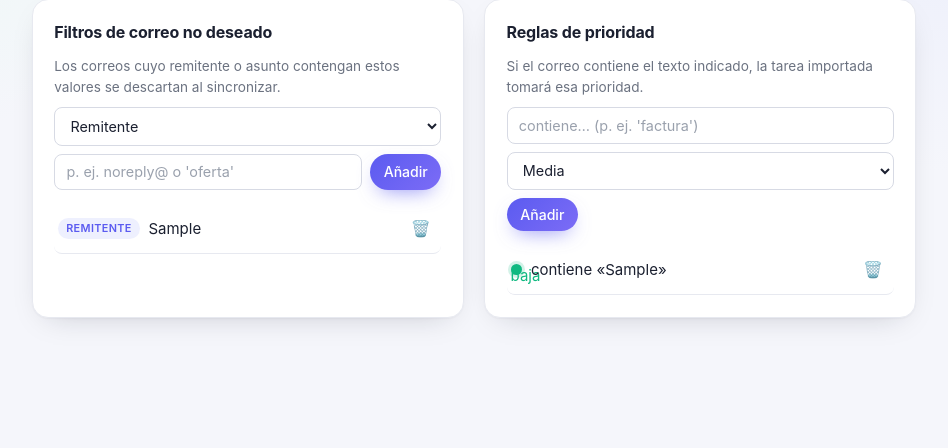
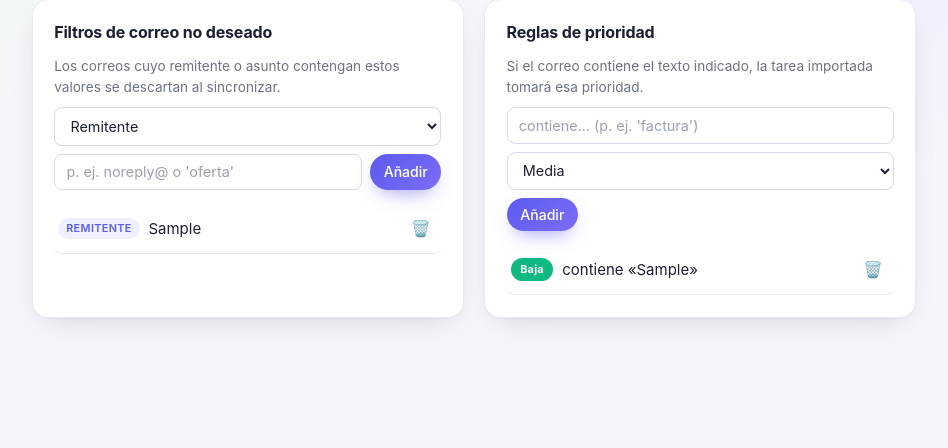
Before and after one commit to MaccAngel/creando-web, a PHP site: page /recordatorio-tareas/public/filtros.php in a window 1280 px wide. Shown: the part 97-545 px from the top of the page, without its empty margins (166-1114 px from the left). Run offline with PHP 8.4, Linux system fonts and the light colour scheme; tables that the repository leaves empty hold one stand-in row (values such as "Sample post").

Commit message:
Corregir chips de prioridad en el panel de reglas
Tras el rediseño, .prioridad pasó a ser un punto sin texto, por lo que en
filtros.php la palabra de prioridad se solapaba con el punto. Se usa ahora un
chip dedicado (.chip-prioridad .es-{baja|media|alta}) con el texto legible.

https://claude.ai/code/session_01Ltxey19FayaCD42wBj2EQf

```diff
--- a/recordatorio-tareas/public/filtros.php
+++ b/recordatorio-tareas/public/filtros.php
@@ -159,7 +159,7 @@ function e(?string $s): string
                 <ul class="lista-simple">
                     <?php foreach ($reglas as $r): ?>
                         <li>
-                            <span class="prioridad prioridad-<?= e($r['prioridad']) ?>">
+                            <span class="chip-prioridad es-<?= e($r['prioridad']) ?>">
                                 <?= e($r['prioridad']) ?>
                             </span>
                             contiene «<?= e($r['contiene']) ?>»
```
Also changed, not shown: recordatorio-tareas/public/assets/style.css, recordatorio-tareas/public/assets/style.scss.
